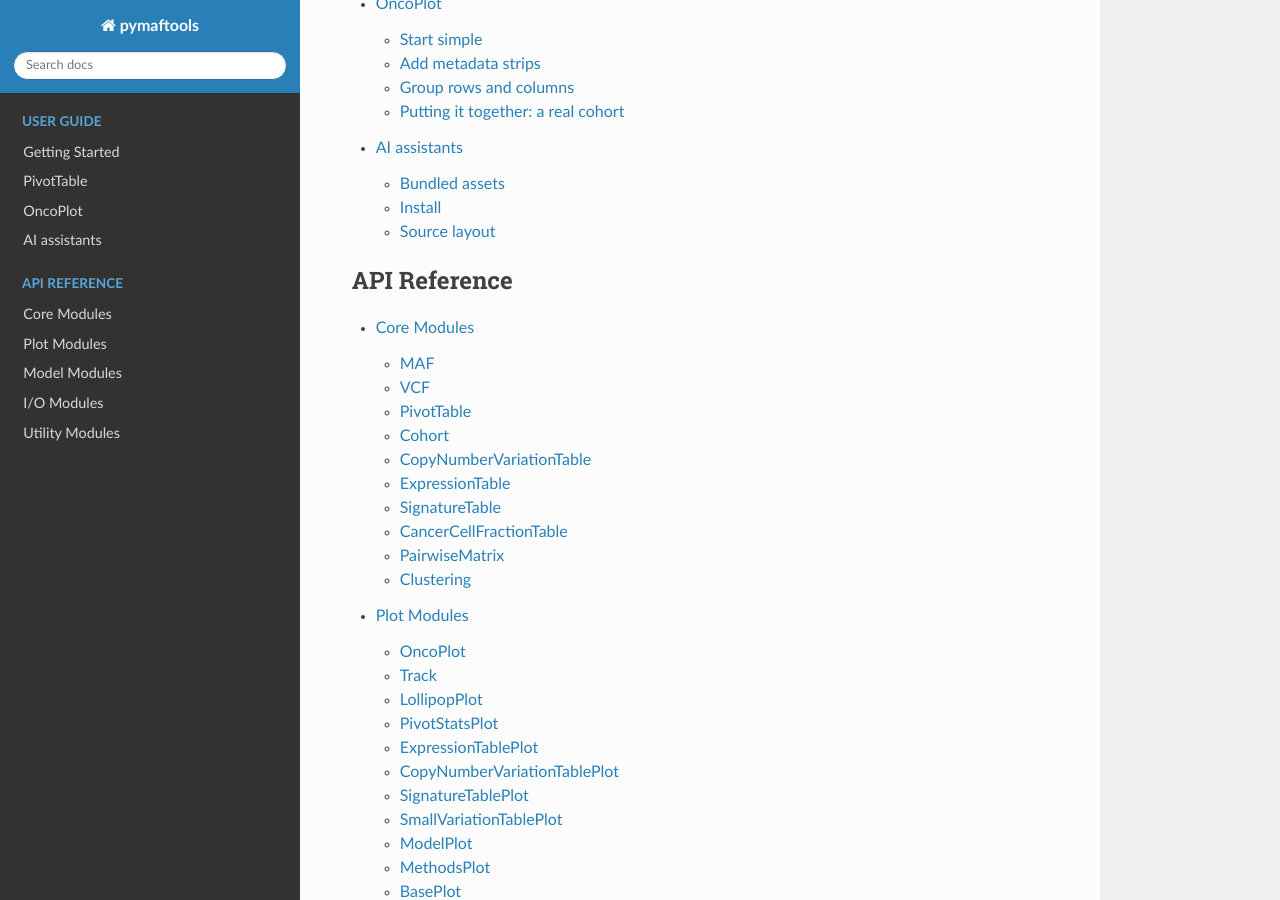
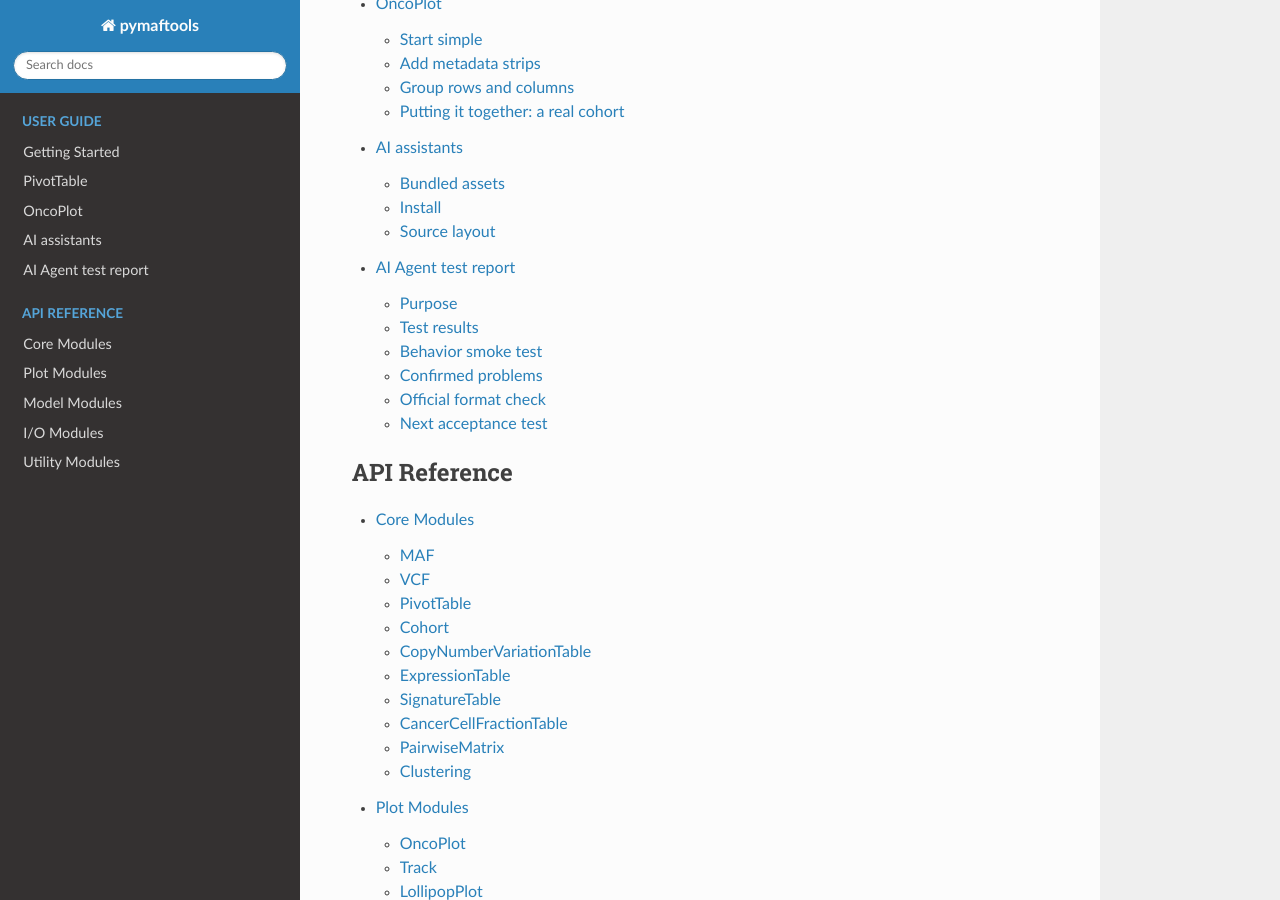
Before and after one commit to xu62u4u6/pymaftools, a Sphinx documentation site: the page built from docs/index.rst, in a window 1280 px wide and 900 px high, scrolled down 696 px. Built offline with Sphinx 7.4.7 and the Read the Docs theme 3.1.0, drawn with Linux system fonts in a browser that asks for light colours; some of the changed lines change nothing that is shown.

Commit message:
docs(ai): add agent integration test report

```diff
--- /dev/null
+++ b/docs/agent_test_report.rst
@@ -0,0 +1,140 @@
+AI Agent test report
+====================
+
+:Date: 2026-07-29
+:Branch: ``dev``
+:Commit under test: ``fd53fcf``
+:Overall result: **Partial pass — end-to-end Codex spawn failed**
+
+Purpose
+-------
+
+This report verifies that the bundled ``bioinformatics-researcher`` agent:
+
+* is packaged in the expected format;
+* can be installed for Codex and Claude;
+* gives a useful, evidence-based research response; and
+* can be discovered and spawned by Codex at runtime.
+
+Test results
+------------
+
+.. list-table::
+   :header-rows: 1
+   :widths: 32 18 50
+
+   * - Test
+     - Result
+     - Evidence
+   * - Unit tests for the installer
+     - PASS
+     - ``6 passed`` in ``tests/test_ai_install.py``
+   * - Ruff static checks
+     - PASS
+     - ``pymaftools/ai_install.py`` and its tests passed
+   * - Codex project installation
+     - PASS
+     - Wrote and parsed
+       ``.codex/agents/bioinformatics-researcher.toml``
+   * - Claude project installation
+     - PASS
+     - Wrote and checked
+       ``.claude/agents/bioinformatics-researcher.md``
+   * - Agent behavior smoke test
+     - PASS WITH LIMITATION
+     - A subagent was manually instructed to load the bundled TOML; it produced
+       a reproducible MAF study without modifying the repository
+   * - Independent result reproduction
+     - PASS
+     - The main agent reran the analysis and reproduced every reported number
+   * - Codex named-agent runtime spawn
+     - FAIL
+     - Two attempts failed with
+       ``collab spawn failed: no thread with id``
+   * - Claude named-agent runtime spawn
+     - NOT TESTED
+     - No Claude CLI runtime test was run
+
+Behavior smoke test
+-------------------
+
+The researcher used the bundled ``multisample`` MAF and proposed an exploratory
+study of nonsynonymous mutation burden and six-class SNV substitutions. The
+following observations were independently reproduced:
+
+* 6 samples;
+* 272 nonsynonymous variants;
+* 39–50 variants per sample;
+* 262 classifiable SNPs;
+* ``C>A`` was the largest substitution class: 102/262 (38.9%);
+* ``USH2A``, ``RYR2``, and ``SPTA1`` were the top genes, each present in
+  3 samples.
+
+The referenced public APIs exist:
+
+* ``load_example_maf(name="multisample", **kwargs)``
+* ``MAF.filter_maf(mutation_types)``
+* ``mutation_burden_by_class(maf)``
+* ``top_mutated_genes(maf, top=20)``
+* ``summarize_titv(maf)``
+* ``compare_cohorts(...)``
+
+The Agent correctly described this as exploratory evidence and did not turn it
+into a clinical claim.
+
+Confirmed problems
+------------------
+
+1. **Codex end-to-end integration is not passing.**
+
+   The installed agent file matches the official custom-agent schema, but an
+   isolated ``codex exec`` session could not create any subagent thread. Both
+   attempts ended with ``no thread with id``. This means the test has not yet
+   proven that a user can install the asset and successfully spawn it by name.
+   The failure may be in the CLI/session router rather than this agent file, but
+   that distinction is not yet verified.
+
+2. **The behavioral test was not a discovery test.**
+
+   The successful research task explicitly told a subagent to read the TOML.
+   It proves that the instructions are usable, but not that Codex automatically
+   discovered the installed custom role.
+
+3. **The handoff roles named by the researcher do not exist in the package.**
+
+   The agent requires handoff to an independent bioinformatics validator and a
+   reproducibility reviewer, but neither agent is currently bundled. The
+   workflow therefore stops at a checklist instead of performing independent
+   validation.
+
+4. **Claude has only been format-tested.**
+
+   The Markdown conversion is valid, but no Claude runtime was used to discover
+   or execute the generated agent.
+
+5. **Formal cohort comparison is missing uncertainty intervals.**
+
+   ``compare_cohorts()`` reports an odds ratio, p-value, and FDR, but no
+   confidence interval. The bundled example MAF also lacks a defensible clinical
+   cohort variable, so it cannot support a meaningful two-cohort biological
+   conclusion by itself.
+
+Official format check
+---------------------
+
+The current OpenAI Codex manual says project agents belong in
+``.codex/agents/`` and require ``name``, ``description``, and
+``developer_instructions``. The generated TOML satisfies those requirements.
+
+Source:
+`OpenAI Codex subagents documentation
+<https://learn.chatgpt.com/docs/agent-configuration/subagents>`_.
+
+Next acceptance test
+--------------------
+
+Run the same isolated named-agent test after resolving the Codex
+``no thread with id`` failure. Acceptance requires a runtime-created thread
+whose selected role is ``bioinformatics-researcher`` and whose response follows
+the bundled developer instructions without those instructions being copied into
+the test prompt.
--- a/docs/index.rst
+++ b/docs/index.rst
@@ -11,6 +11,7 @@
    pivottable
    oncoplot
    ai_assistants
+   agent_test_report
 
 .. toctree::
    :maxdepth: 2
```
